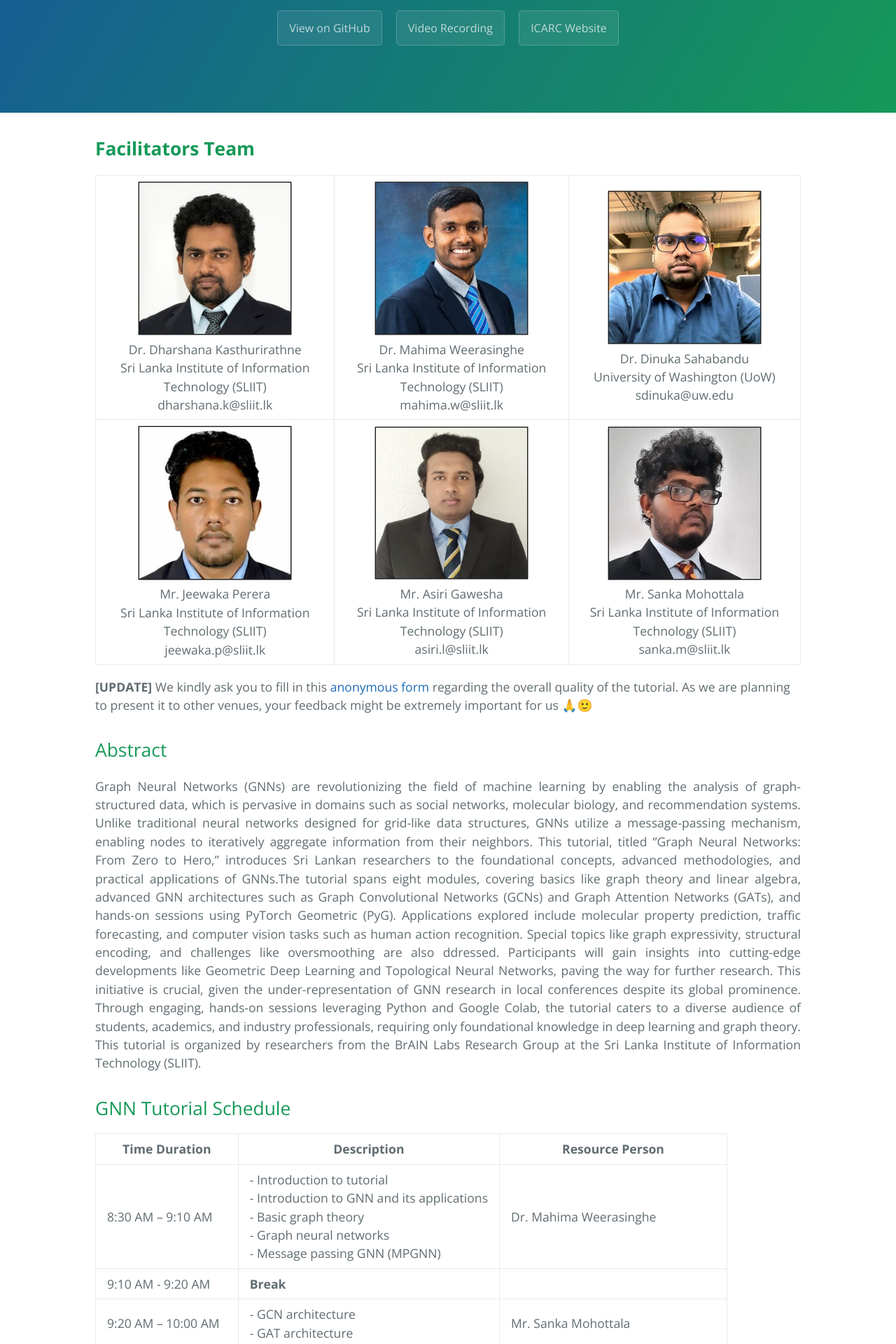
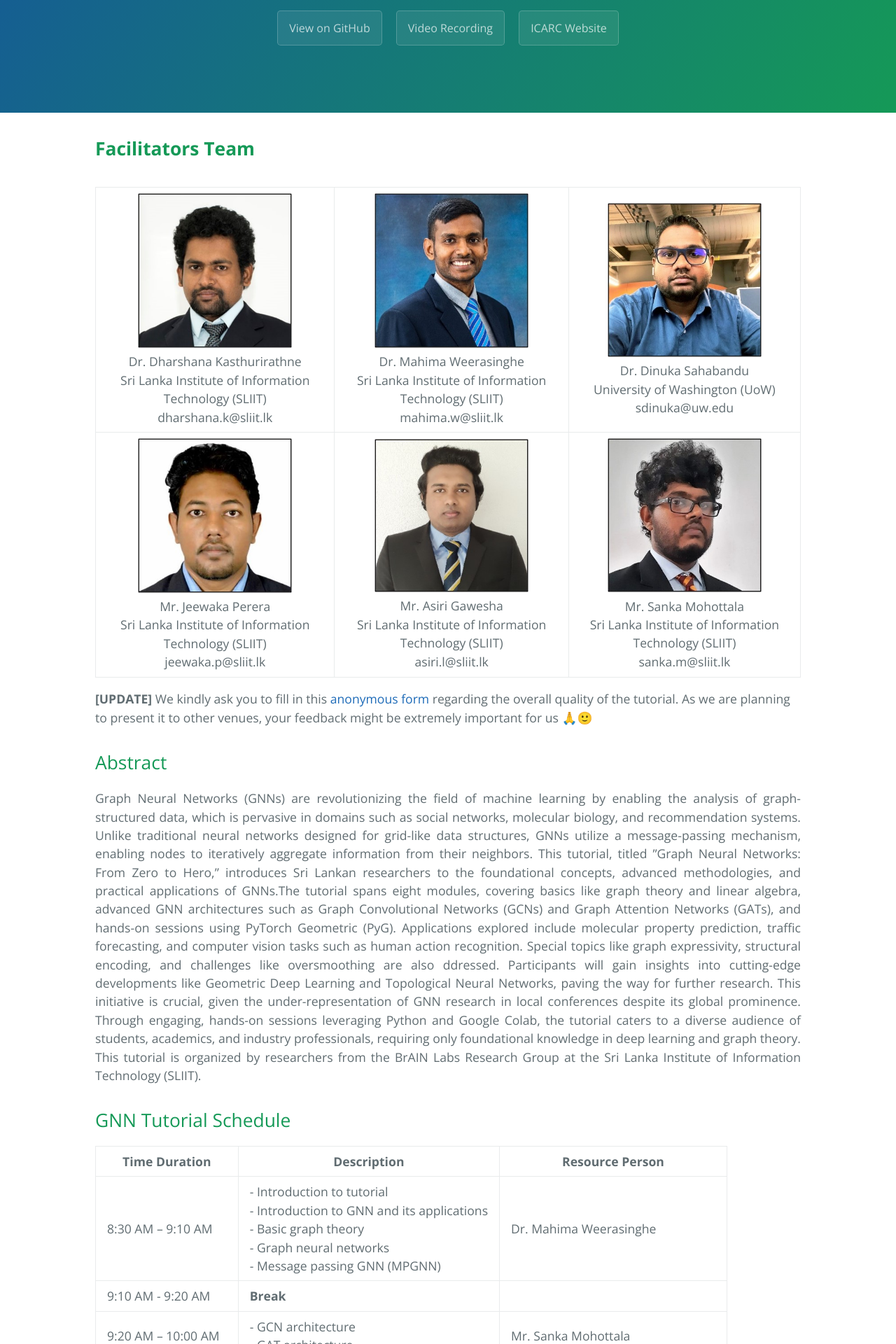
Before and after one commit to tinyml-in-action/tinyml-in-action.github.io, a Jekyll site: the page built from index.md, in a window 1280 px wide. Shown: the part 300-2220 px from the top of the page at 70% size. Built offline with Jekyll 4.4.1, drawn with Linux system fonts in a browser that asks for light colours.

Commit message:
new update 3

```diff
--- a/assets/css/style.scss
+++ b/assets/css/style.scss
@@ -19,28 +19,32 @@
     text-justify: inter-word;
   }
 
-// #facilitators-team + p {
-//     table {
-//       min-width: 1000px;
-//       margin: 0 auto;
-//       border: none;
+// Facilitator team table styling
+#facilitators-team + p {
+    table {
+      min-width: 1000px;
+      margin: 0 auto;
+      border: none;
+      border-collapse: collapse;  // This removes spacing between cells
 
-//       td {
-//         border: none;
-//         padding: 10px;
-//       }
+      td {
+        border: none;
+        padding: 10px;
+        border-spacing: 0;      // Additional spacing removal
+        border-collapse: collapse;
+      }
 
-//       th {
-//         border: none;
-//       }
-//     }
+      th {
+        border: none;
+      }
+    }
 
-//     overflow-x: auto;
-//     display: block;
+    overflow-x: auto;
+    display: block;
 
-//     img {
-//       width: 200px;
-//       height: auto;
-//       min-width: 200px;
-//     }
-//   }
+    img {
+      width: 220px;
+      height: auto;
+      min-width: 200px;
+    }
+}
```
